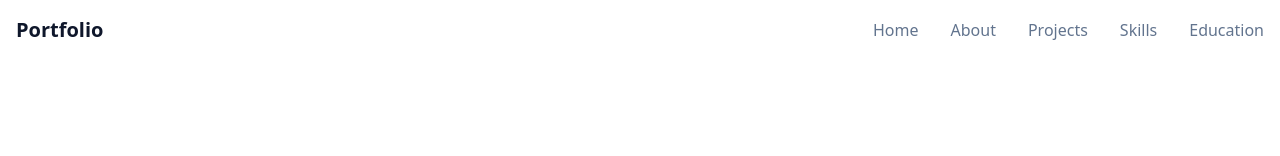
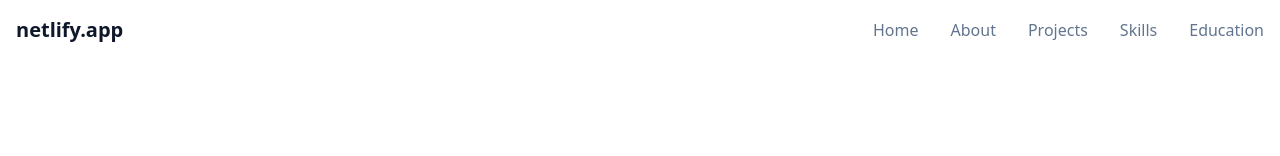
Before and after one commit to D1K03/portfolio-website, a React (Vite) app: page / in a window 1280 px wide. Shown: the top 156 px of the page. Built offline with nearby package versions, Linux system fonts and the light colour scheme.

Commit message:
header property changes

```diff
--- a/src/components/Header.jsx
+++ b/src/components/Header.jsx
@@ -38,7 +38,7 @@ const Header = () => {
         <div className="flex items-center justify-between">
           {/* Logo */}
           <div className="text-xl font-bold">
-            <span className="text-primary">Portfolio</span>
+            <a href="#" onClick={() => window.location.reload()} className="text-primary">netlify.app</a>
           </div>
 
           {/* Desktop Navigation */}
```
